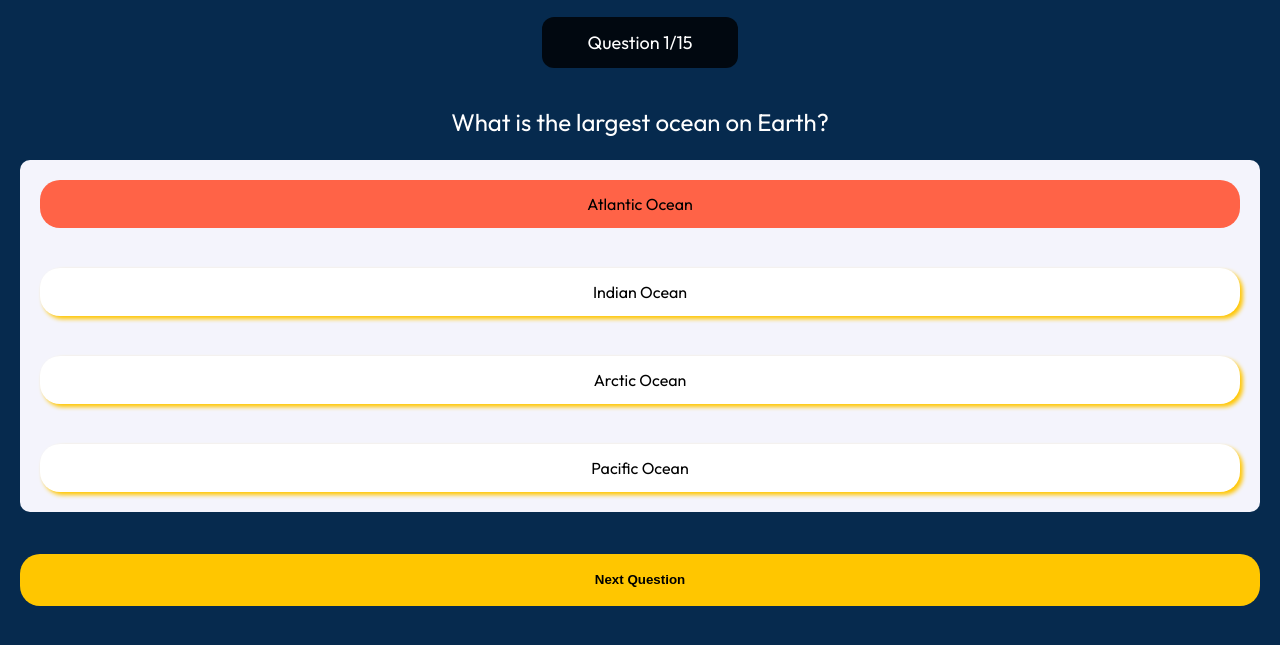
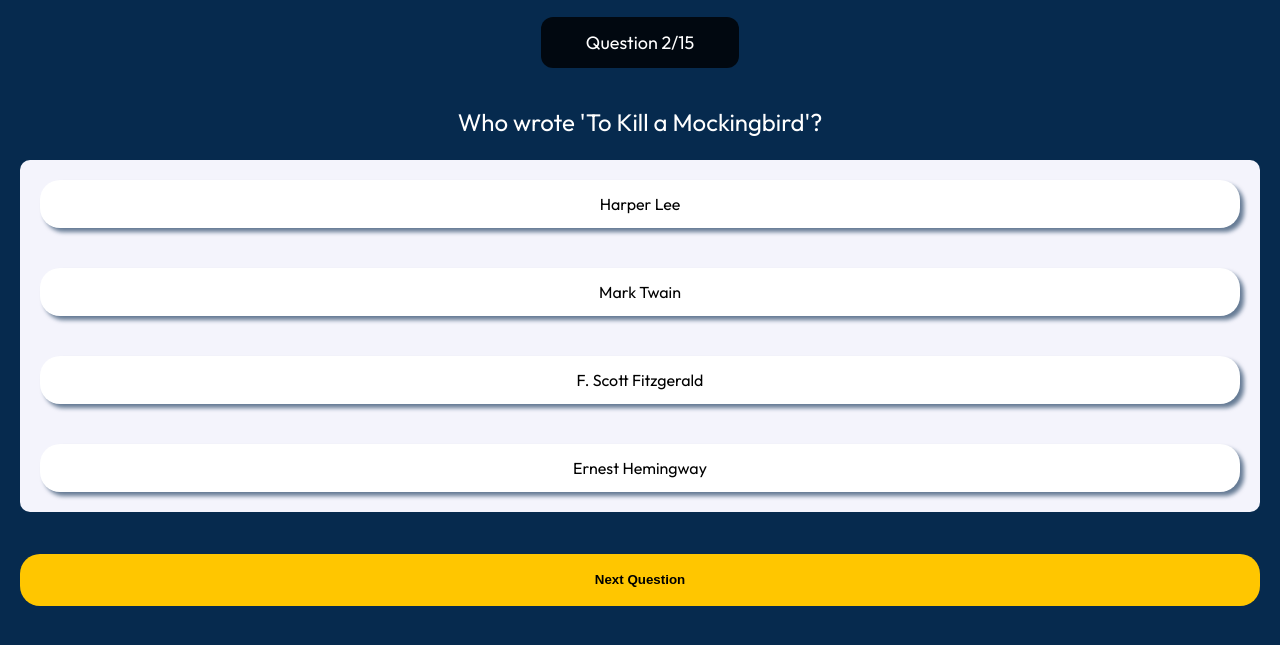
Before and after one commit to samuelmbp/mind-maze, a website built with Vite: page index.html in a window 1280 px wide. Both pictures are taken after a click on the button "Next Question". Shown: the part 179-824 px from the top of the page. Built offline with nearby package versions, Linux system fonts and the light colour scheme.

Commit message:
Add logic to show next question when button is clicked

```diff
--- a/src/main.ts
+++ b/src/main.ts
@@ -5,12 +5,13 @@ const quizContainerBody = document.querySelector<HTMLElement>(
     ".quiz-container__body"
 );
 const quizProgress = document.querySelector<HTMLDivElement>(".quiz-progress");
-const quizNextQuestionButton = document.querySelector(
-    "quiz-container__next-button"
+const quizNextQuestionButton = document.querySelector<HTMLButtonElement>(
+    ".quiz-container__next-button"
 );
+console.log(quizNextQuestionButton);
 
-if (!quizContainerBody || !quizProgress)
-    throw new Error("Element does not exist...");
+if (!quizContainerBody || !quizProgress || !quizNextQuestionButton)
+    throw new Error("HTML Element does not exist...");
 
 let currentQuestionIndex: number = 0;
 let correctAnswers: number = 0;
@@ -28,9 +29,11 @@ const renderQuestion = (question: Question) => {
     `;
 };
 
-quizProgress.textContent = `Question ${currentQuestionIndex + 1}/${
-    quizQuestions.length
-}`;
+const displayProgress = (): void => {
+    quizProgress.textContent = `Question ${currentQuestionIndex + 1}/${
+        quizQuestions.length
+    }`;
+};
 
 const checkAnswer = (selectedOption: number) => {
     const question = quizQuestions[currentQuestionIndex];
@@ -50,6 +53,19 @@ const checkAnswer = (selectedOption: number) => {
     });
 };
 
+const renderNextQuestion = () => {
+    if (currentQuestionIndex < quizQuestions.length - 1) {
+        currentQuestionIndex++;
+        renderQuestion(quizQuestions[currentQuestionIndex]);
+        displayProgress();
+    } else {
+        console.log("End game");
+    }
+};
+
+quizNextQuestionButton.addEventListener("click", renderNextQuestion);
+
+// Initial render
 renderQuestion(quizQuestions[currentQuestionIndex]);
-checkAnswer(0);
-console.log(correctAnswers);
+displayProgress();
+checkAnswer(3);
--- a/src/style.scss
+++ b/src/style.scss
@@ -60,7 +60,8 @@ body {
             li {
                 margin: 20px;
                 background-color: white;
-                box-shadow: 3px 3px 4px #ffc600;
+                // box-shadow: 3px 3px 4px #ffc600;
+                box-shadow: 4px 4px 4px rgba($color: #062a4e, $alpha: 0.6);
                 padding: 12px;
                 border-radius: 20px;
                 text-align: center;
```
